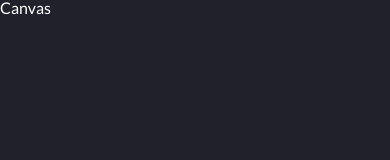
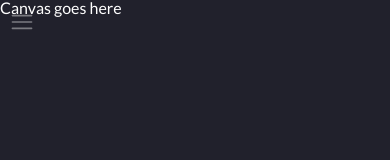
Before and after one commit to egordanilov/kanban-board, a React (Create React App) app: page /board in a window 390 px wide. Both pictures are taken after a click on the element "Hide sidebar". Shown: the top 160 px of the page. Built offline with nearby package versions, Linux system fonts and the light colour scheme.

Commit message:
Hamburger to open Sidebar is only visible when Sidebar is closed

```diff
--- a/src/components/Canvas.tsx
+++ b/src/components/Canvas.tsx
@@ -1,19 +1,22 @@
 import { ReactElement } from "react";
 import { useSelector } from "react-redux";
 import { RootState } from "../store/store";
+import ShowSidebar from "./ShowSidebar";
 import styled from "styled-components";
 
 const CanvasWrapper = styled.div<{sidebarIsOpen: boolean, nightModeIsOn: boolean}>`
     width: ${props => props.sidebarIsOpen ? 'calc(100vw - 320px)' : '100vw'};
     background: #21212c;
     height: 100vh;
+    position: relative;
 `;
 
 function Canvas():ReactElement {
     const uiState = useSelector((state: RootState) => state.ui);
     return(
         <CanvasWrapper sidebarIsOpen={uiState.sidebarIsOpen} nightModeIsOn={uiState.nightModeIsOn}>
-            Canvas
+            <ShowSidebar />
+            Canvas goes here
         </CanvasWrapper>
     )
 }
--- /dev/null
+++ b/src/components/ShowSidebar.tsx
@@ -0,0 +1,30 @@
+import React, { FC, ReactElement } from 'react';
+import { useSelector } from 'react-redux';
+import styled from 'styled-components';
+import { RxHamburgerMenu } from "react-icons/rx";
+import { RootState } from '../store/store';
+
+const ShowSidebarWrapper = styled.span<{sidebarIsOpen: boolean}>`
+    display: ${(props) => props.sidebarIsOpen ? 'none' : 'block'};
+    font-size: 24px;
+    color: #fff;
+    opacity: 0.4;
+    position: absolute;
+    top: 10px;
+    left: 10px;
+    &:hover {
+        cursor: pointer;
+        opacity: 1;
+    };
+`;
+
+function ShowSidebar() {
+    const uiState = useSelector((state: RootState) => state.ui)
+    return (
+        <ShowSidebarWrapper sidebarIsOpen={uiState.sidebarIsOpen}>
+            <RxHamburgerMenu />
+        </ShowSidebarWrapper>
+    )
+}
+
+export default ShowSidebar;
```
